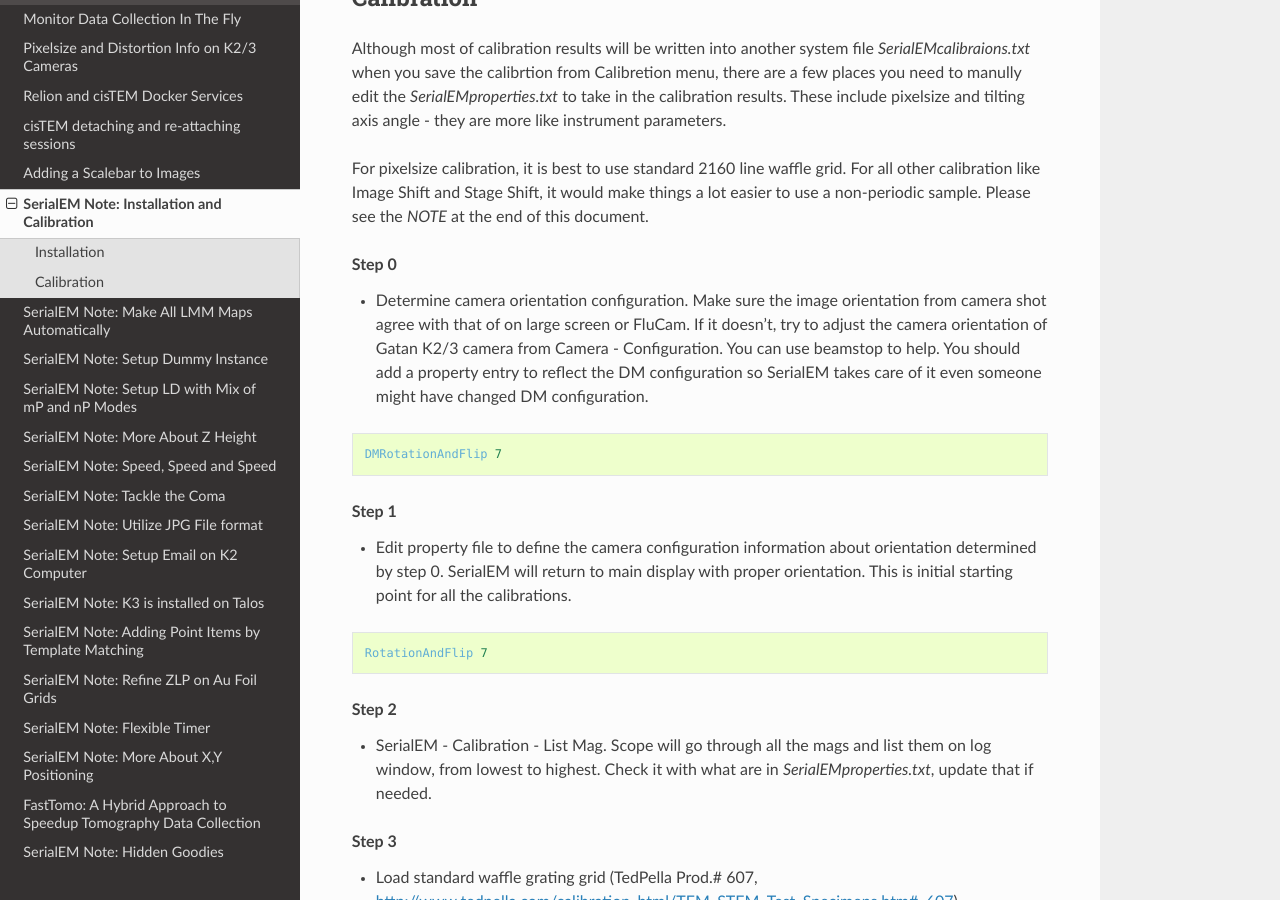
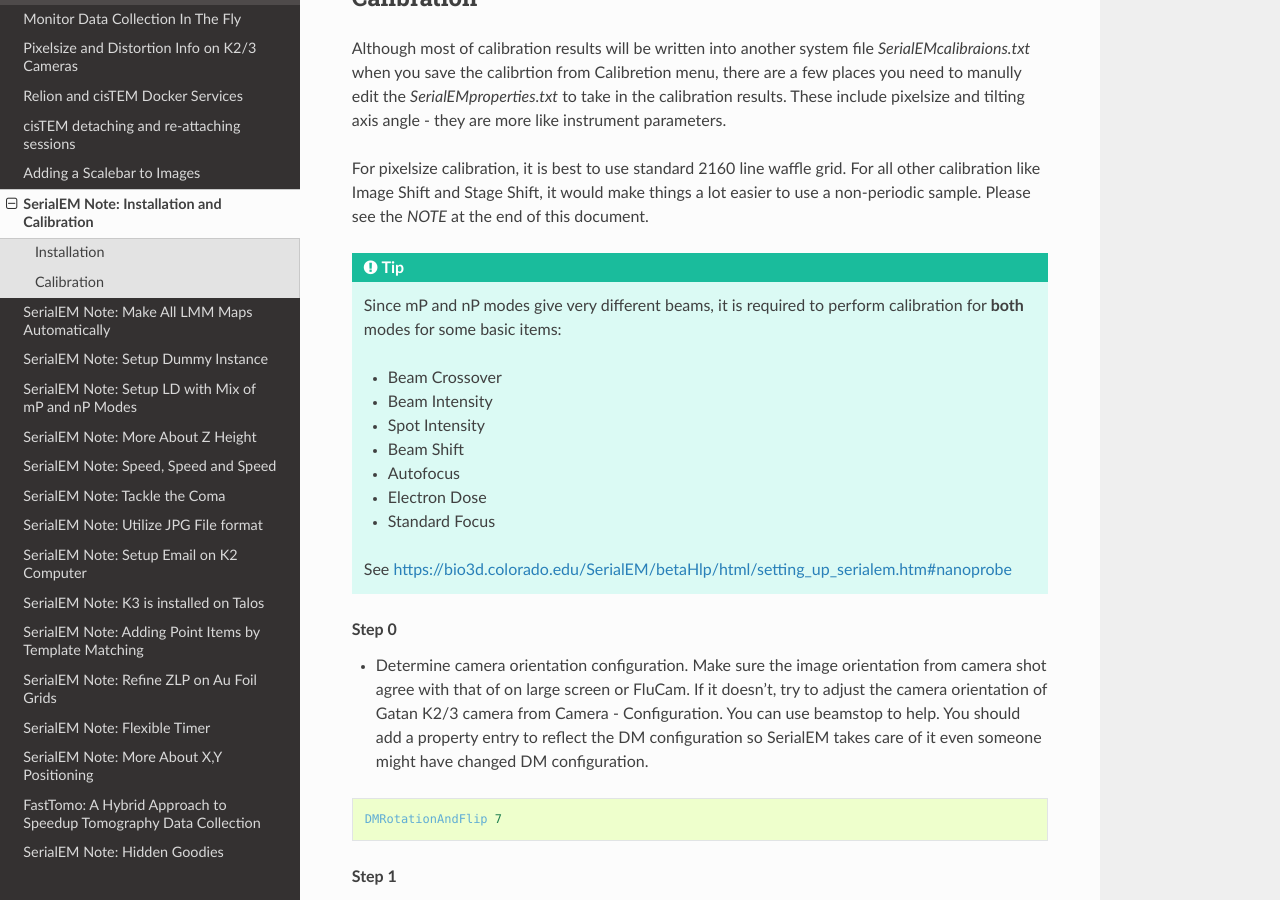
Before and after one commit to xuchen66/sphinx-emdocs, a Sphinx documentation site: the page built from source/serialEM-note-install-and-calib.rst, in a window 1280 px wide and 900 px high, scrolled down 2680 px. Built offline with Sphinx 7.4.7 and the Read the Docs theme 2.0.0, drawn with Linux system fonts in a browser that asks for light colours; pages that are not in the unit, such as notebooks, are missing from menus.

Commit message:
Update serialEM-note-install-and-calib.rst

```diff
--- a/source/serialEM-note-install-and-calib.rst
+++ b/source/serialEM-note-install-and-calib.rst
@@ -87,6 +87,20 @@
 Although most of calibration results will be written into another system file *SerialEMcalibraions.txt* when you save the calibrtion from Calibretion menu, there are a few places you need to manully edit the *SerialEMproperties.txt* to take in the calibration results. These include pixelsize and tilting axis angle - they are more like instrument parameters.
 
 For pixelsize calibration, it is best to use standard 2160 line waffle grid. For all other calibration like Image Shift and Stage Shift, it would make things a lot easier to use a non-periodic sample. Please see the *NOTE* at the end of this document.
+
+.. tip::
+
+   Since mP and nP modes give very different beams, it is required to perform calibration for **both** modes for some basic items:
+
+   - Beam Crossover
+   - Beam Intensity
+   - Spot Intensity
+   - Beam Shift
+   - Autofocus
+   - Electron Dose
+   - Standard Focus
+
+   See https://bio3d.colorado.edu/SerialEM/betaHlp/html/setting_up_serialem.htm#nanoprobe
 
 .. rubric:: Step 0
 
```
Also changed, not shown: other parts of source/serialEM-note-install-and-calib.rst (+1 -1 lines).
